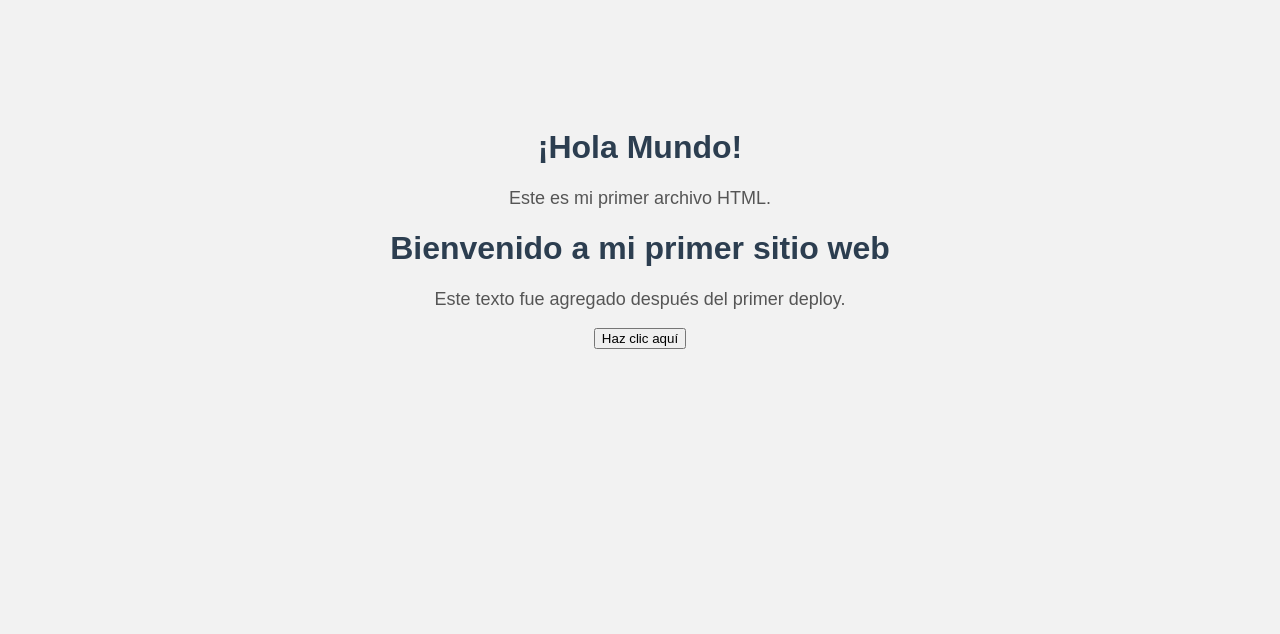
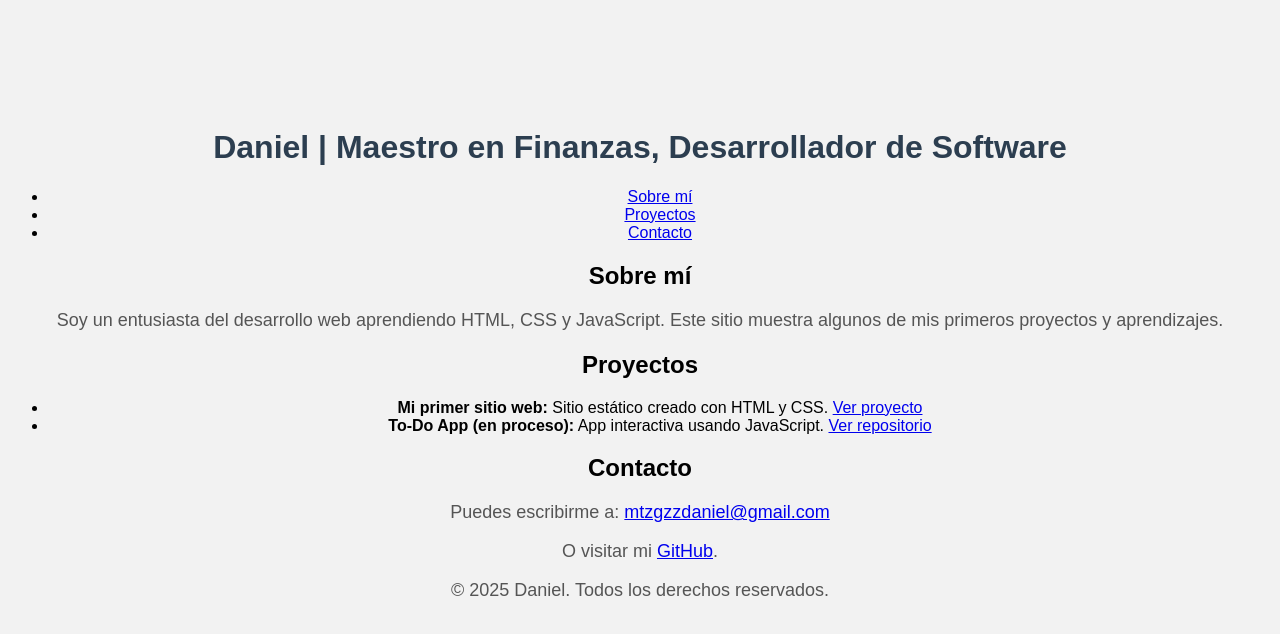
Before and after one commit to HecDa-Da/mi-primer-sitio, a plain HTML site: page index.html in a window 1280 px wide. Drawn offline with Linux system fonts and the light colour scheme.

Commit message:
Agrego nuevo texto al sitio

```diff
--- a/index.html
+++ b/index.html
@@ -2,17 +2,46 @@
 <html lang="es">
 <head>
   <meta charset="UTF-8" />
-  <title>Mi Primera Página Web</title>
-
+  <meta name="viewport" content="width=device-width, initial-scale=1.0" />
+  <title>Portafolio de Daniel</title>
   <link rel="stylesheet" href="styles.css" />
 </head>
 <body>
-  <h1>¡Hola Mundo!</h1>
-  <p>Este es mi primer archivo HTML.</p>
-  <h1>Bienvenido a mi primer sitio web</h1>
-  <p>Este texto fue agregado después del primer deploy.</p>
+  <header>
+    <h1>Daniel | Maestro en Finanzas, Desarrollador de Software</h1>
+    <nav>
+      <ul>
+        <li><a href="#sobre-mi">Sobre mí</a></li>
+        <li><a href="#proyectos">Proyectos</a></li>
+        <li><a href="#contacto">Contacto</a></li>
+      </ul>
+    </nav>
+  </header>
 
-  <button onclick="saludar()">Haz clic aquí</button>
+  <main>
+    <section id="sobre-mi">
+      <h2>Sobre mí</h2>
+      <p>Soy un entusiasta del desarrollo web aprendiendo HTML, CSS y JavaScript. Este sitio muestra algunos de mis primeros proyectos y aprendizajes.</p>
+    </section>
+
+    <section id="proyectos">
+      <h2>Proyectos</h2>
+      <ul>
+        <li><strong>Mi primer sitio web:</strong> Sitio estático creado con HTML y CSS. <a href="#">Ver proyecto</a></li>
+        <li><strong>To-Do App (en proceso):</strong> App interactiva usando JavaScript. <a href="#">Ver repositorio</a></li>
+      </ul>
+    </section>
+
+    <section id="contacto">
+      <h2>Contacto</h2>
+      <p>Puedes escribirme a: <a href="mailto:mtzgzzdaniel@gmail.com">mtzgzzdaniel@gmail.com</a></p>
+      <p>O visitar mi <a href="https://github.com/HecDa-Da">GitHub</a>.</p>
+    </section>
+  </main>
+
+  <footer>
+    <p>© 2025 Daniel. Todos los derechos reservados.</p>
+  </footer>
 
   <script src="script.js"></script>
 </body>
```
